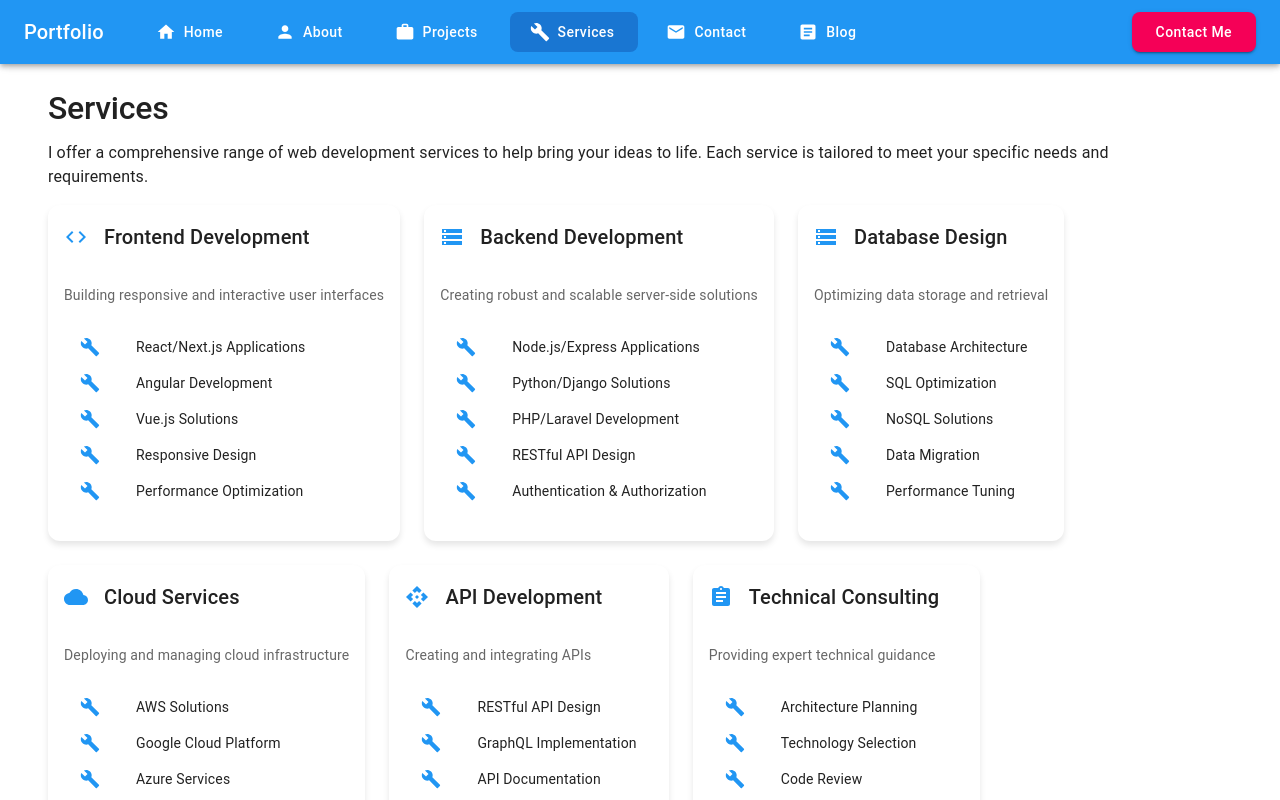
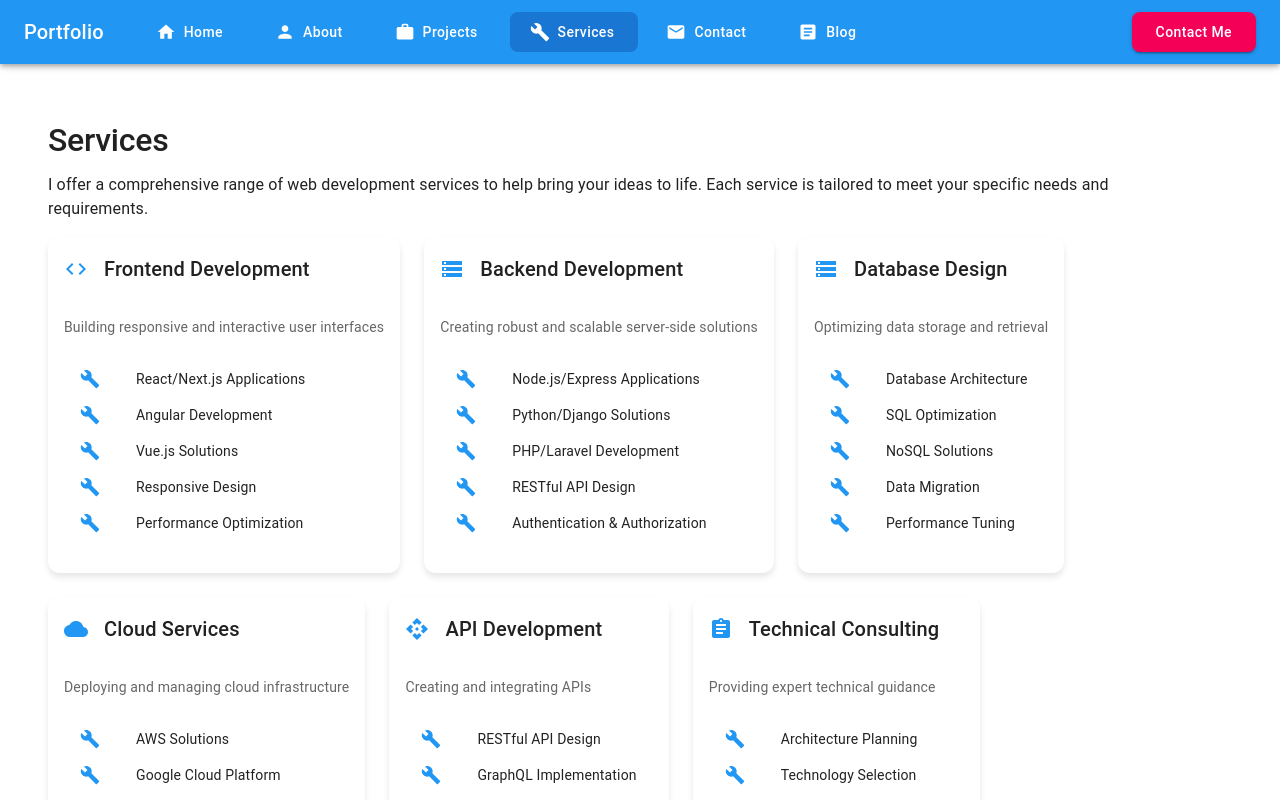
Before and after one commit to harrypham94-dev/freelancer-portfolio, a React (Vite) app: page /freelancer-portfolio/services in a window 1280 px wide. Shown: the top 800 px of the page. Built offline with nearby package versions, Linux system fonts and the light colour scheme.

Commit message:
refactor: Remove commented-out code in Contact component and add padding to Services component

```diff
--- a/src/pages/Contact.tsx
+++ b/src/pages/Contact.tsx
@@ -61,7 +61,6 @@ export default function Contact() {
             alignItems: "flex-start",
           }}
         >
-          {/* Contact Information Cards */}
           <Grid>
             <Box sx={{ position: { md: "sticky" }, top: { md: 24 } }}>
               <Stack spacing={2}>
--- a/src/pages/Services.tsx
+++ b/src/pages/Services.tsx
@@ -98,7 +98,7 @@ export default function Services() {
 
   return (
     <Container maxWidth="lg">
-      <Box>
+      <Box sx={{ py: 4 }}>
         <Typography variant="h2" gutterBottom>
           Services
         </Typography>
```
